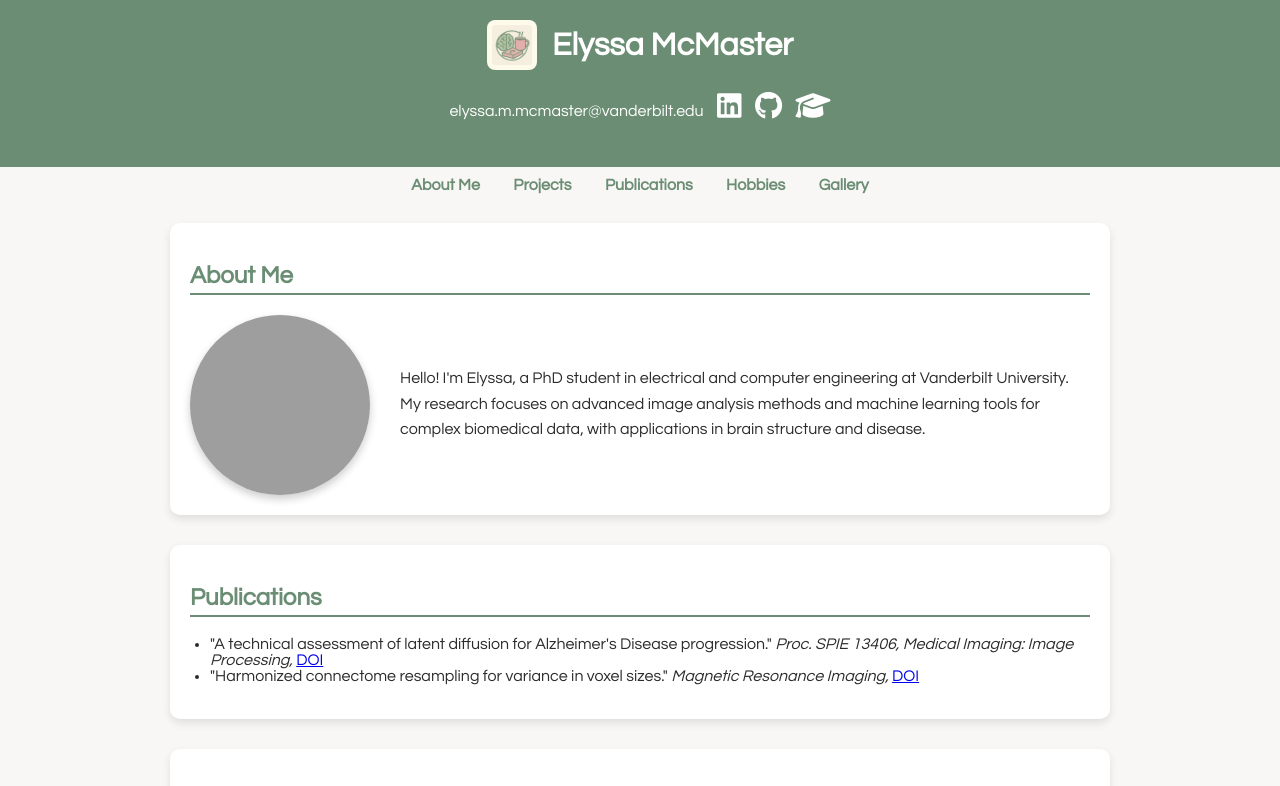
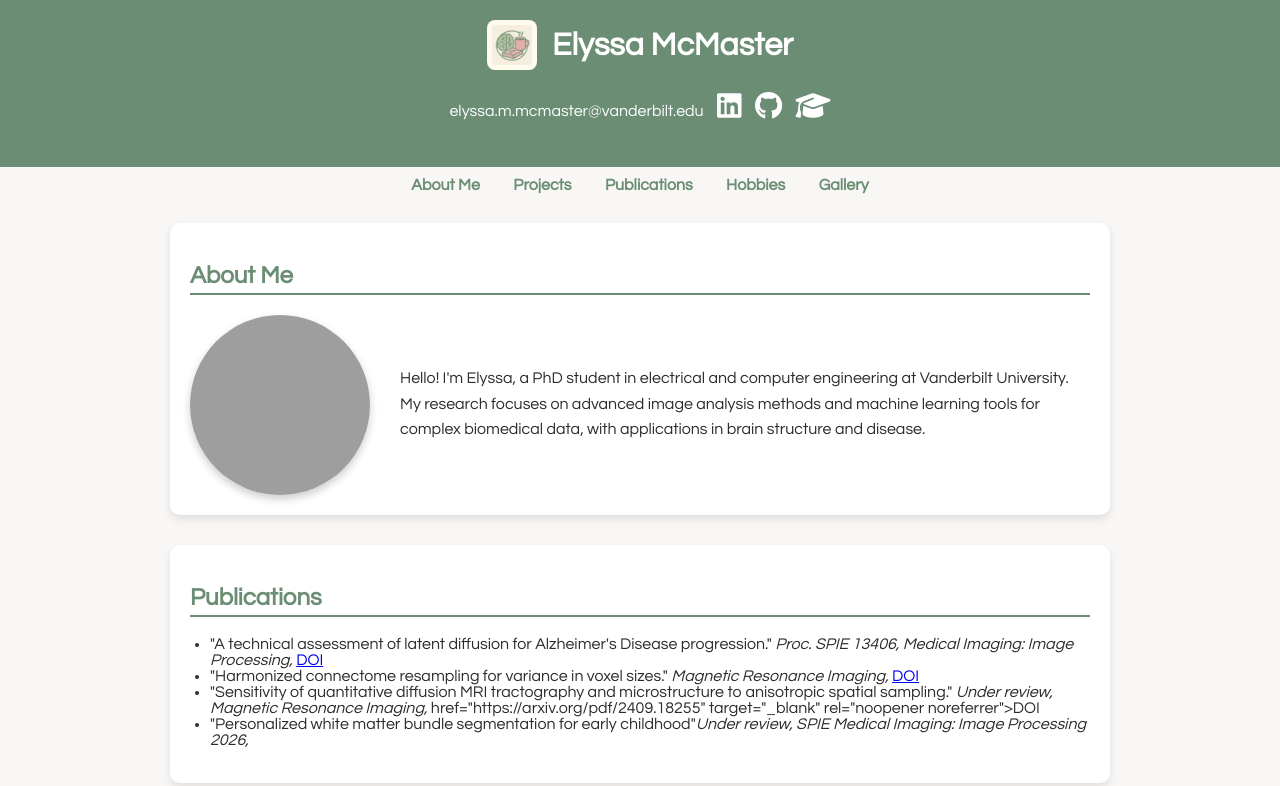
Before and after one commit to ElyssaMcMaster/ElyssaMcMaster.github.io, a plain HTML site: page index.html in a window 1280 px wide. Shown: the top 786 px of the page. Drawn offline with Linux system fonts and the light colour scheme; grey boxes are pictures that could not be loaded.

Commit message:
Update index.html

```diff
--- a/index.html
+++ b/index.html
@@ -264,6 +264,12 @@
         <i>Magnetic Resonance Imaging,</i>
         <a href="https://doi.org/10.1016/j.mri.2025.110424" target="_blank" rel="noopener noreferrer">DOI</a>
       </li>
+      <li>"Sensitivity of quantitative diffusion MRI tractography and microstructure to anisotropic spatial sampling." <i>Under review, Magnetic Resonance Imaging,</i>
+        <a> href="https://arxiv.org/pdf/2409.18255" target="_blank" rel="noopener noreferrer">DOI</a>
+      </li>
+      <li>"Personalized white matter bundle segmentation for early childhood"<i>Under review, SPIE Medical Imaging: Image Processing 2026,</i>
+
+      </li>
     </ul>
   </section>
 
```
